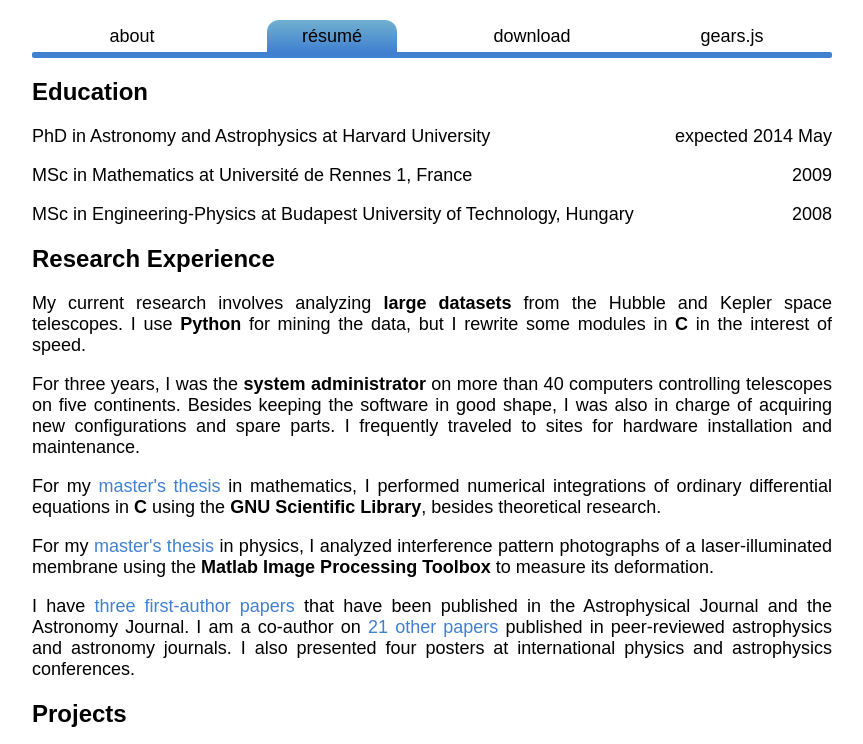
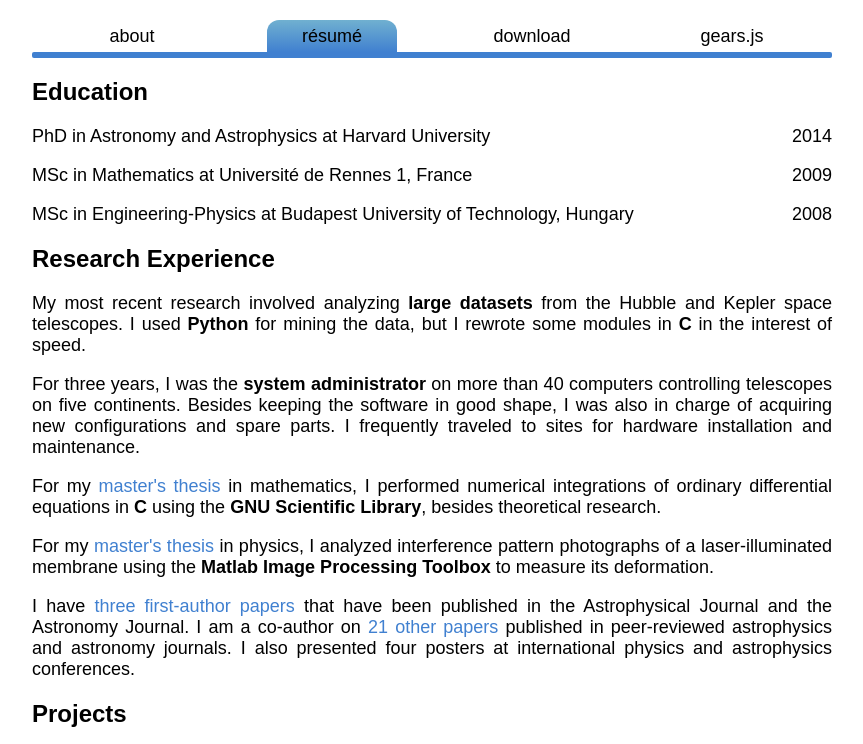
Before and after one commit to bencebeky/bencebeky.github.io, a plain HTML site: page resume.html in a window 1280 px wide. Shown: the top 744 px of the page, without its empty margins (208-1071 px from the left). Drawn offline with Linux system fonts and the light colour scheme; a web font is replaced by a local one.

Commit message:
Belated update.

```diff
--- a/resume.html
+++ b/resume.html
@@ -26,13 +26,16 @@
 
 <h2>Education</h2>
 
-<p class="degree">PhD in Astronomy and Astrophysics at Harvard University <span class="time">expected 2014 May</span></p>
+<p class="degree">PhD in Astronomy and Astrophysics at Harvard University <span class="time">2014</span></p>
 <p class="degree">MSc in Mathematics at Université de Rennes 1, France <span class="time">2009</span></p>
 <p class="degree">MSc in Engineering-Physics at Budapest University of Technology, Hungary <span class="time">2008</span></p>
 
 <h2>Research Experience</h2>
 
-<p>My current research involves analyzing <span class="emph">large datasets</span> from the Hubble and Kepler space telescopes. I use <span class="tt">Python</span> for mining the data, but I rewrite some modules in <span class="tt">C</span> in the interest of speed.</p>
+<p>My most recent research involved analyzing <span class="emph">large
+datasets</span> from the Hubble and Kepler space telescopes. I used <span
+class="tt">Python</span> for mining the data, but I rewrote some modules in
+<span class="tt">C</span> in the interest of speed.</p>
 
 <p>For three years, I was the <span class="emph">system administrator</span> on more than 40 computers controlling telescopes on five continents. Besides keeping the software in good shape, I was also in charge of acquiring new configurations and spare parts. I frequently traveled to sites for hardware installation and maintenance.</p>
 
```
Also changed, not shown: index.html (+8 -2 lines), 2 other files.
